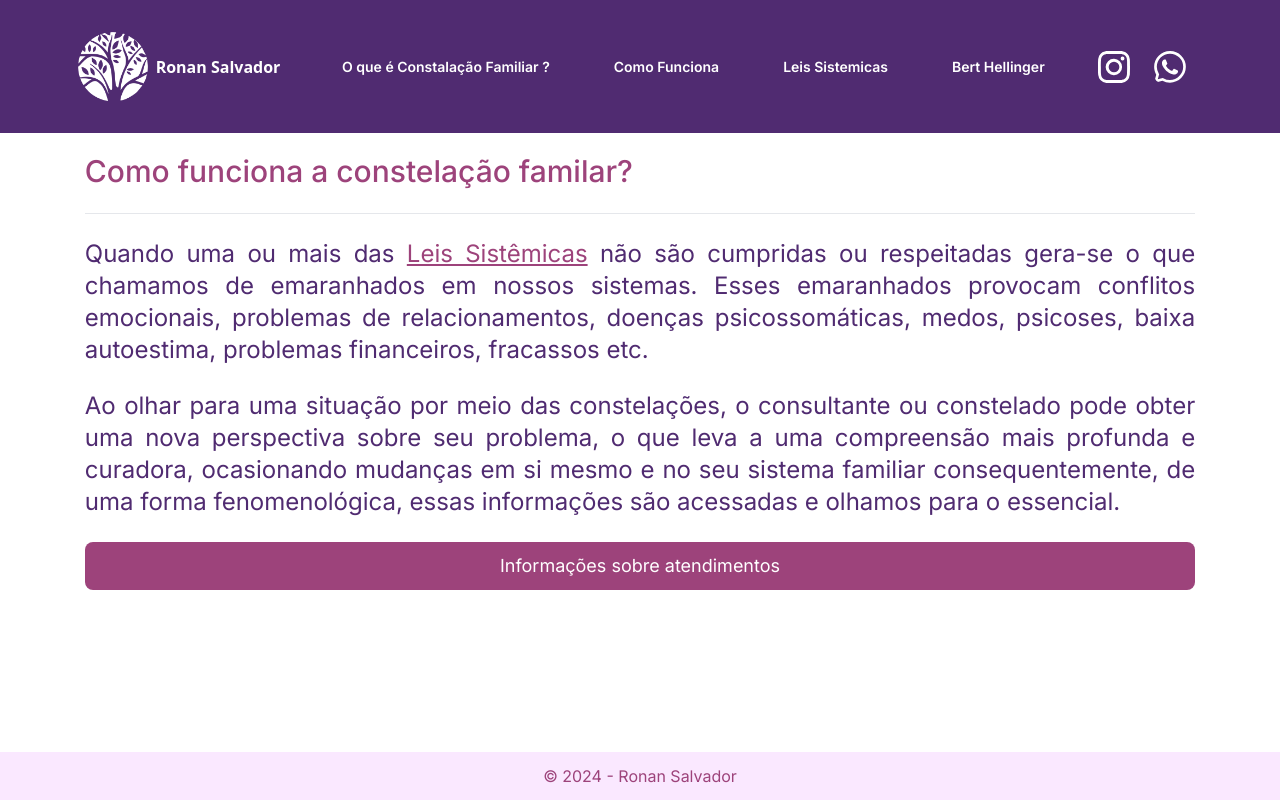
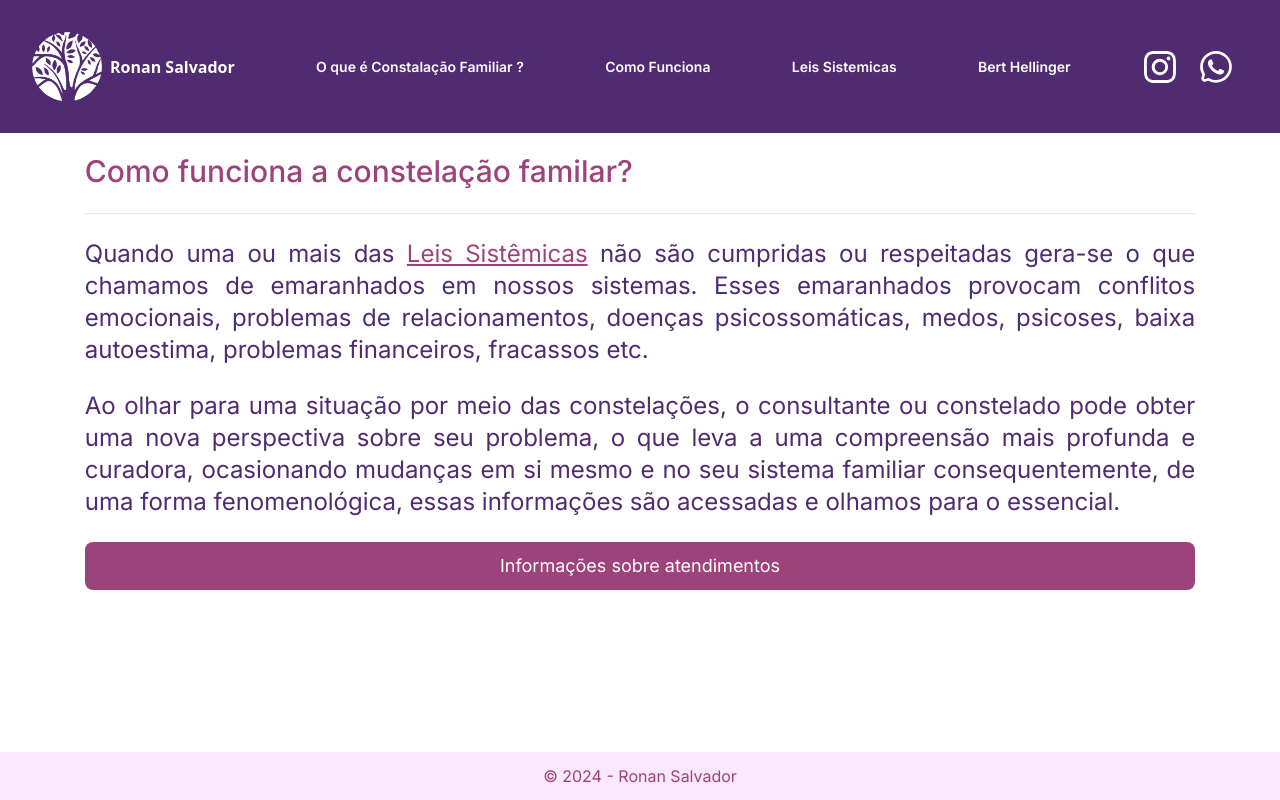
Before and after one commit to ronansalvador/portfolio, a Next.js app: page /constelacao/comofunciona in a window 1280 px wide. Built offline with nearby package versions, Linux system fonts and the light colour scheme.

Commit message:
refactor: header

```diff
--- a/src/app/constelacao/components/HeaderConstelacao.tsx
+++ b/src/app/constelacao/components/HeaderConstelacao.tsx
@@ -38,7 +38,7 @@ function HeaderConstelacao() {
             <Bars3Icon className="h-6 w-6" aria-hidden="true" />
           </button>
         </div>
-        <Popover.Group className="hidden lg:flex lg:gap-x-12">
+        <Popover.Group className="hidden lg:flex flex-grow justify-evenly">
           <Link
             href="/constelacao/constelacaofamiliar"
             className="text-sm font-semibold leading-6 text-white p-2 rounded-lg hover:bg-white hover:text-fuxia"
```
